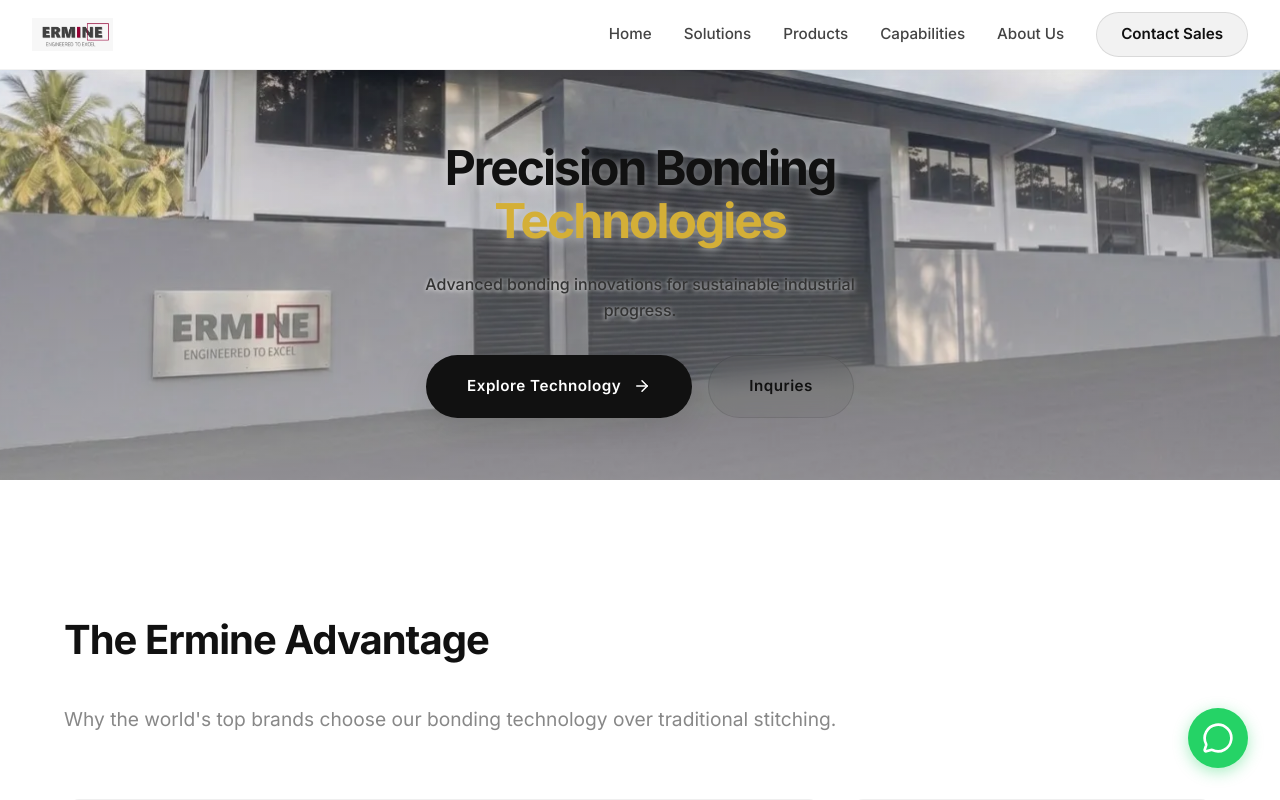
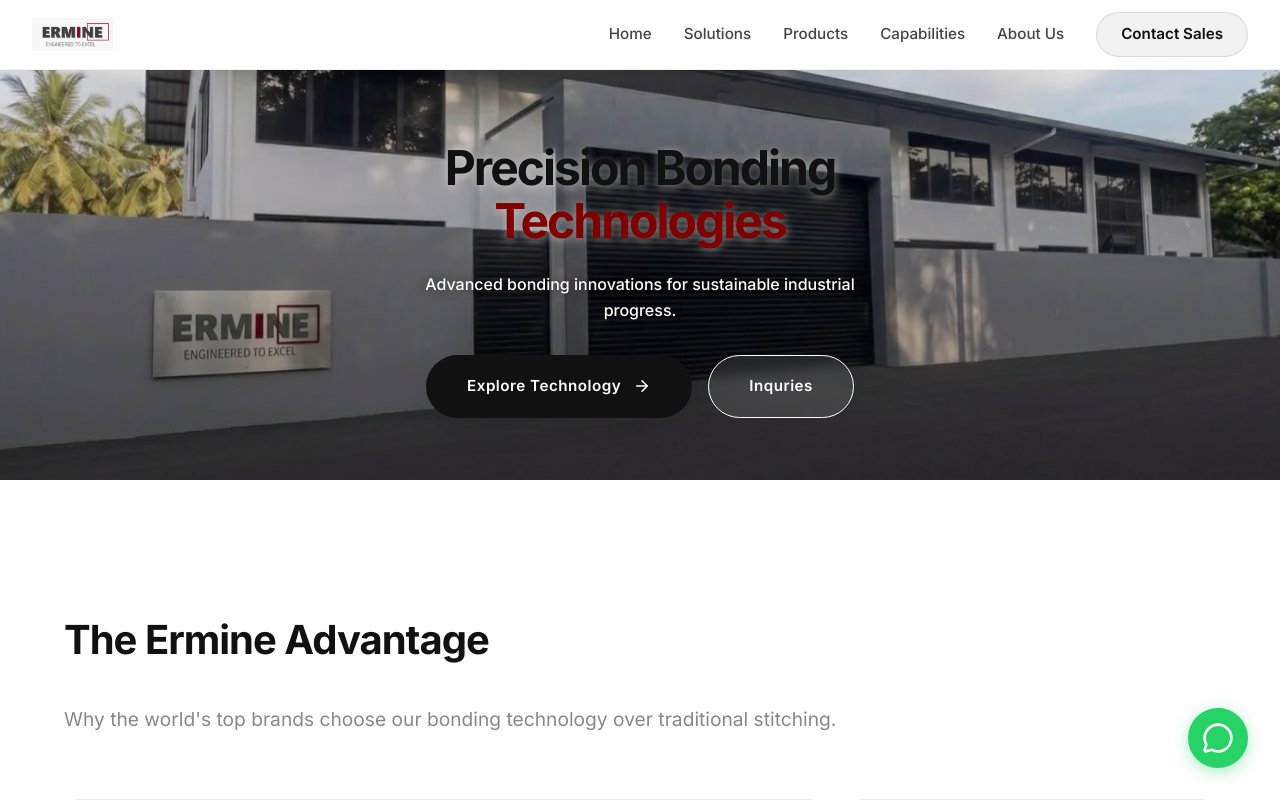
Before and after one commit to AMGRPrabhatha/ermine, a React (Vite) app: page / in a window 1280 px wide. Shown: the top 800 px of the page. Built offline with nearby package versions, Linux system fonts and the light colour scheme; a web font is replaced by a local one.

Commit message:
Design: Update hero colors and improve button contrast

```diff
--- a/src/pages/Home.css
+++ b/src/pages/Home.css
@@ -6,7 +6,7 @@
 }
 
 .text-accent {
-  color: var(--color-accent);
+  color: #800000; /* Maroon Red */
 }
 
 /* Animations */
@@ -64,7 +64,7 @@
   left: 0;
   width: 100%;
   height: 100%;
-  background: linear-gradient(to bottom, rgba(0,0,0,0.05) 0%, rgba(255,255,255,0.4) 100%);
+  background: linear-gradient(to bottom, rgba(0,0,0,0.02) 0%, rgba(0,0,0,0.4) 100%);
   z-index: 1;
 }
 
@@ -121,11 +121,11 @@
 
 .hero-description {
   font-size: 1rem;
-  color: #333;
+  color: #ffffff;
   line-height: 1.6;
   max-width: 500px;
   margin-bottom: 2rem;
-  text-shadow: 0 1px 4px rgba(255, 255, 255, 0.8);
+  text-shadow: 0 1px 10px rgba(0, 0, 0, 0.5);
   font-weight: 500;
 }
 
@@ -163,18 +163,15 @@
 }
 
 .btn-outline-modern {
-  background: rgba(0, 0, 0, 0.03);
-  backdrop-filter: blur(12px);
-  -webkit-backdrop-filter: blur(12px);
-  border: 1px solid rgba(0, 0, 0, 0.1);
-  color: #111111;
+  background: rgba(255, 255, 255, 0.1);
+  border: 1px solid #ffffff;
+  color: #ffffff;
+  backdrop-filter: blur(5px);
 }
 
 .btn-outline-modern:hover {
-  background: rgba(0, 0, 0, 0.08);
-  border-color: rgba(0, 0, 0, 0.2);
-  transform: translateY(-4px) scale(1.02);
-  box-shadow: 0 15px 30px rgba(0, 0, 0, 0.1);
+  background: #ffffff;
+  color: #111;
 }
 
 .btn-outline-light-modern {
```
